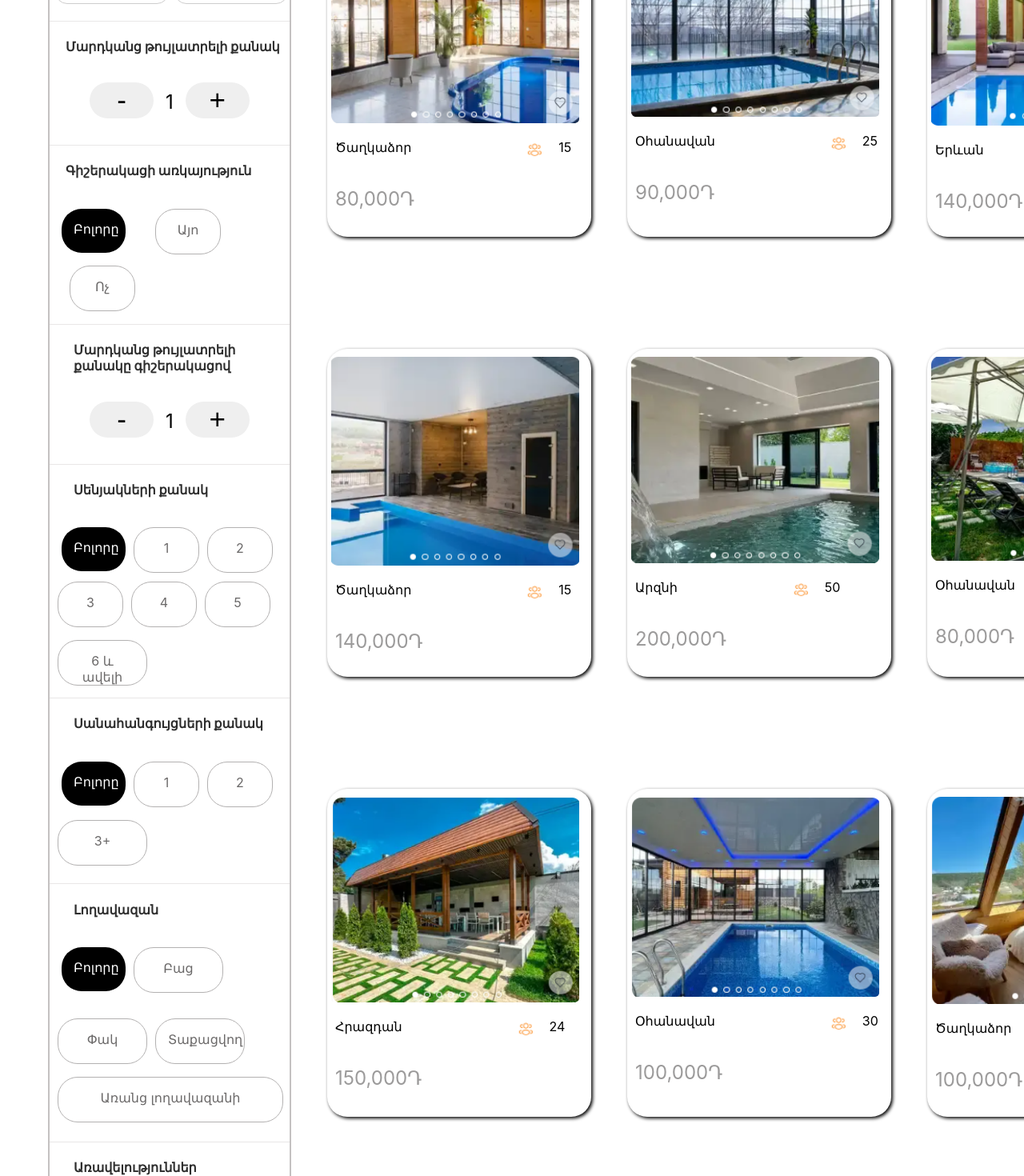
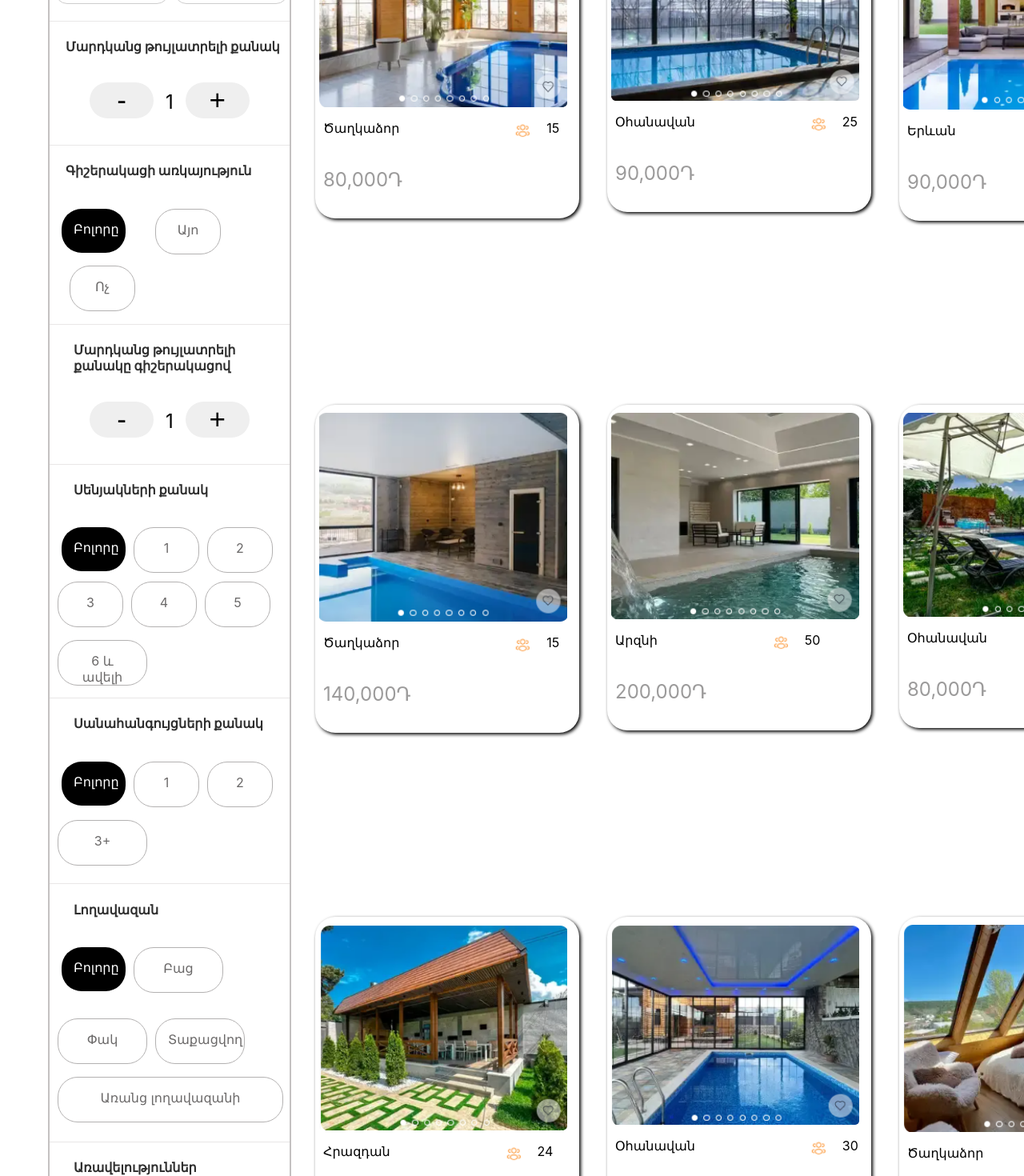
Before and after one commit to Epremyan-Misha/amaranoc-am, a React (Create React App) app: page / in a window 1280 px wide. Shown: the part 500-1970 px from the top of the page at 80% size. Built offline with nearby package versions, Linux system fonts and the light colour scheme.

Commit message:
New Codes

```diff
--- a/src/Body.jsx
+++ b/src/Body.jsx
@@ -1,7 +1,7 @@
 import React, { useState } from "react";
 import "./index.css";
 import ProductCard from "./ProductCards";
-import HouseCards from "./HousesCards";
+import homeImages from "./DataBase";
 function Body() {
   const [count, setCount] = useState(1);
 
@@ -130,35 +130,24 @@ function Body() {
                 <p>Թոնիր</p>
             </div>
           </div>
+                  <img className="pagesImg" src="photo/pages.png"/>
+
         </div>
-         <div className="aranjnatnerMain">
-            <div className="aranjnatner1">
-                <HouseCards title="Ծաղկաձոր" people="15" prace="80,000Դ" image="housesPhoto/caxkadzor.png" />
-                <HouseCards title="Օհանավան" people="25" prace="90,000Դ" image="housesPhoto/ohanavan.png" />
-                <HouseCards title="Երևան" people="12" prace="140,000Դ" image="housesPhoto/erevan.png" />
-            </div>
-            <div className="aranjnatner2">
-                <HouseCards title="Ծաղկաձոր" people="15" prace="140,000Դ" image="housesPhoto/caxkadzor1.png" />
-                <HouseCards title="Արզնի" people="50" prace="200,000Դ" image="housesPhoto/arzni.png" />
-                <HouseCards title="Օհանավան" people="40" prace="80,000Դ" image="housesPhoto/ohanavan1.png" />
-            </div>
-            <div className="aranjnatner3">
-                <HouseCards title="Հրազդան" people="24" prace="150,000Դ" image="housesPhoto/hrazdan.png" />
-                <HouseCards title="Օհանավան" people="30" prace="100,000Դ" image="housesPhoto/ohanavan2.png" />
-                <HouseCards title="Ծաղկաձոր" people="30" prace="100,000Դ" image="housesPhoto/caxkadzor2.png" />
-            </div>
-            <div className="aranjnatner4">
-              <HouseCards title="Գառնի" people="40" prace="150,000Դ" image="housesPhoto/garni.png" />
-              <HouseCards title="Մրգաշեն" people="20" prace="120,000Դ" image="housesPhoto/mrgashen.png" />
-              <HouseCards title="Դրախտիկ" people="15" prace="100,000Դ" image="housesPhoto/draxtik.png" />
-            </div>
-            <div className="aranjnatner5">
-              <HouseCards title="Դիլիջան" people="10" prace="70,000Դ" image="housesPhoto/dilijan.png" />
-              <HouseCards title="Հրազդան" people="30" prace="120,000Դ" image="housesPhoto/hrazdan1.png" />
-              <HouseCards title="Ծաղկաձոր" people="40" prace="150,000Դ" image="housesPhoto/caxkadzor3.png" />
-            </div>
-             <img className="pagesImg" src="photo/pages.png"/>
-         </div>
+        <div className="aranjnatnerMain">
+  {homeImages.map((img) => (
+    <div className="houseMainDiv">
+      <div className="divForHousesMain">
+        <img className="productHousesImg" src={img.image} alt={img.title} />
+        <div className="titleAndPeople">
+          <p className="houseTitle">{img.title}</p>
+          <img className="iconPeople" src="photo/iconPeople.png" />
+          <p className="housePeople">{img.people}</p>
+        </div>
+        <p className="housePrace">{img.prace}</p>
+      </div>
+    </div>
+  ))}
+</div>
         <div className="divForOptions">
           <div className="aranjnatner">
             <img style={{ marginLeft: "25px" }} src="photo/nkar 1.png" />
--- /dev/null
+++ b/src/DataBase.js
@@ -0,0 +1,93 @@
+let homeImages = [
+  {
+    title: "Ծաղկաձոր",
+    people: "15",
+    prace: "80,000Դ",
+    image: "housesPhoto/caxkadzor.png",
+  },
+  {
+    title: "Օհանավան",
+    people: "25",
+    prace: "90,000Դ",
+    image: "housesPhoto/ohanavan.png",
+  },
+  {
+    title: "Երևան",
+    people: "12",
+    prace: "90,000Դ",
+    image: "housesPhoto/erevan.png",
+  },
+  {
+    title: "Ծաղկաձոր",
+    people: "15",
+    prace: "140,000Դ",
+    image: "housesPhoto/caxkadzor1.png",
+  },
+  {
+    title: "Արզնի",
+    people: "50",
+    prace: "200,000Դ",
+    image: "housesPhoto/arzni.png",
+  },
+  {
+    title: "Օհանավան",
+    people: "40",
+    prace: "80,000Դ",
+    image: "housesPhoto/ohanavan1.png",
+  },
+  {
+    title: "Հրազդան",
+    people: "24",
+    prace: "150,000Դ",
+    image: "housesPhoto/hrazdan.png",
+  },
+  {
+    title: "Օհանավան",
+    people: "30",
+    prace: "100,000Դ",
+    image: "housesPhoto/ohanavan2.png",
+  },
+  {
+    title: "Ծաղկաձոր",
+    people: "30",
+    prace: "100,000Դ",
+    image: "housesPhoto/caxkadzor2.png",
+  },
+  {
+    title: "Գառնի",
+    people: "40",
+    prace: "150,000Դ",
+    image: "housesPhoto/garni.png",
+  },
+  {
+    title: "Մրգաշեն",
+    people: "20",
+    prace: "120,000Դ",
+    image: "housesPhoto/mrgashen.png",
+  },
+  {
+    title: "Դրախտիկ",
+    people: "15",
+    prace: "100,000Դ",
+    image: "housesPhoto/draxtik.png",
+  },
+  {
+    title: "Դիլիջան",
+    people: "10",
+    prace: "70,000Դ",
+    image: "housesPhoto/dilijan.png",
+  },
+  {
+    title: "Հրազդան",
+    people: "30",
+    prace: "120,000Դ",
+    image: "housesPhoto/hrazdan1.png",
+  },
+  {
+    title: "Ծաղկաձոր",
+    people: "40",
+    prace: "150,000Դ",
+    image: "housesPhoto/caxkadzor3.png",
+  },
+];
+export default homeImages;
--- a/src/HousesCards.jsx
+++ /dev/null
@@ -1,19 +0,0 @@
-import "./index.css"
-function HouseCards({title,image,prace,people}){
-    return(
-        <>
-        <div className="houseMainDiv">
-        <div className="divForHousesMain">
-        <img className="productHousesImg" src={image} alt={title}/>
-        <div className="titleAndPeople">
-          <p className="houseTitle">{title}</p>
-          <img className="iconPeople" src="photo/iconPeople.png"/>
-          <p className="housePeople">{people}</p>
-        </div>
-        <p className="housePrace">{prace}</p>
-        </div>
-        </div>
-        </>
-    )
-}
-export default HouseCards;
--- a/src/index.css
+++ b/src/index.css
@@ -252,7 +252,7 @@ code {
   border-radius: 25px;
   transition: 1s;
 }
-.p1:hover,.p2:hover,.p3:hover,.p4:hover,.p5:hover{
+.p1:hover,.p2:hover,.p3:hover,.p4:hover,.p5:hover,.bathroom3:hover{
   background-color: gainsboro;
 }
 .peopleRoom345{
@@ -375,15 +375,30 @@ code {
 .housePrace:hover{
   color: rgb(44, 44, 44);
 }
-.divForHousesMain{
+.aranjnatnerMain {
+  margin-top: 150px;
+  display: grid;
+  grid-template-columns: repeat(3, 1fr);
+  gap: 40px;
+  padding: 30px;
+}
+
+.houseMainDiv {
+  height: auto;
+}
+
+.divForHousesMain {
   cursor: pointer;
+  transition: 0.5s;
+  display: flex;
+  flex-direction: column;
+  align-items: flex-start;
   border-radius: 25px;
   padding: 10px;
-  margin-left: 45px;
   box-shadow: 2px 2px 4px black;
-  height: 390px;
-  width: 310px;
   transition: 0.5s;
+  width: 100%;
+  max-width: 310px;
 }
 .divForHousesMain:hover{
   width: 312px;
@@ -408,8 +423,8 @@ code {
 }
 .pagesImg{
   cursor: pointer;
-  margin-top: 150px;
-  margin-left: 310px;
+  margin-top: 1100px;
+  margin-left: 600px;
 }
 .footerMain {
   height: 500px;
@@ -461,3 +476,45 @@ code {
   cursor: pointer;
   transition: 2s;
 }
+@media (max-width: 768px) {
+  .mainDiv, .div {
+    flex-direction: column;
+    align-items: center;
+    margin-left: 0;
+  }
+
+  .divForInfo, .divForOptions {
+    width: 90vw;
+  }
+
+  .divForHousesMain, .productHousesImg {
+    max-width: 90vw;
+  }
+
+  .aranjnatnerMain {
+    grid-template-columns: repeat(2, 1fr);
+    gap: 20px;
+  }
+
+  .footerForReport {
+    width: 90%;
+    margin-left: 0;
+  }
+
+  .h1ForFooter, .pForFooter {
+    margin-left: 10%;
+    text-align: center;
+  }
+
+  .divForFooterInputs {
+    flex-direction: column;
+    gap: 20px;
+    align-items: center;
+  }
+  .pagesImg{
+    display: none;
+  }
+  .headDiv{
+    width: 50%;
+  }
+}
```
